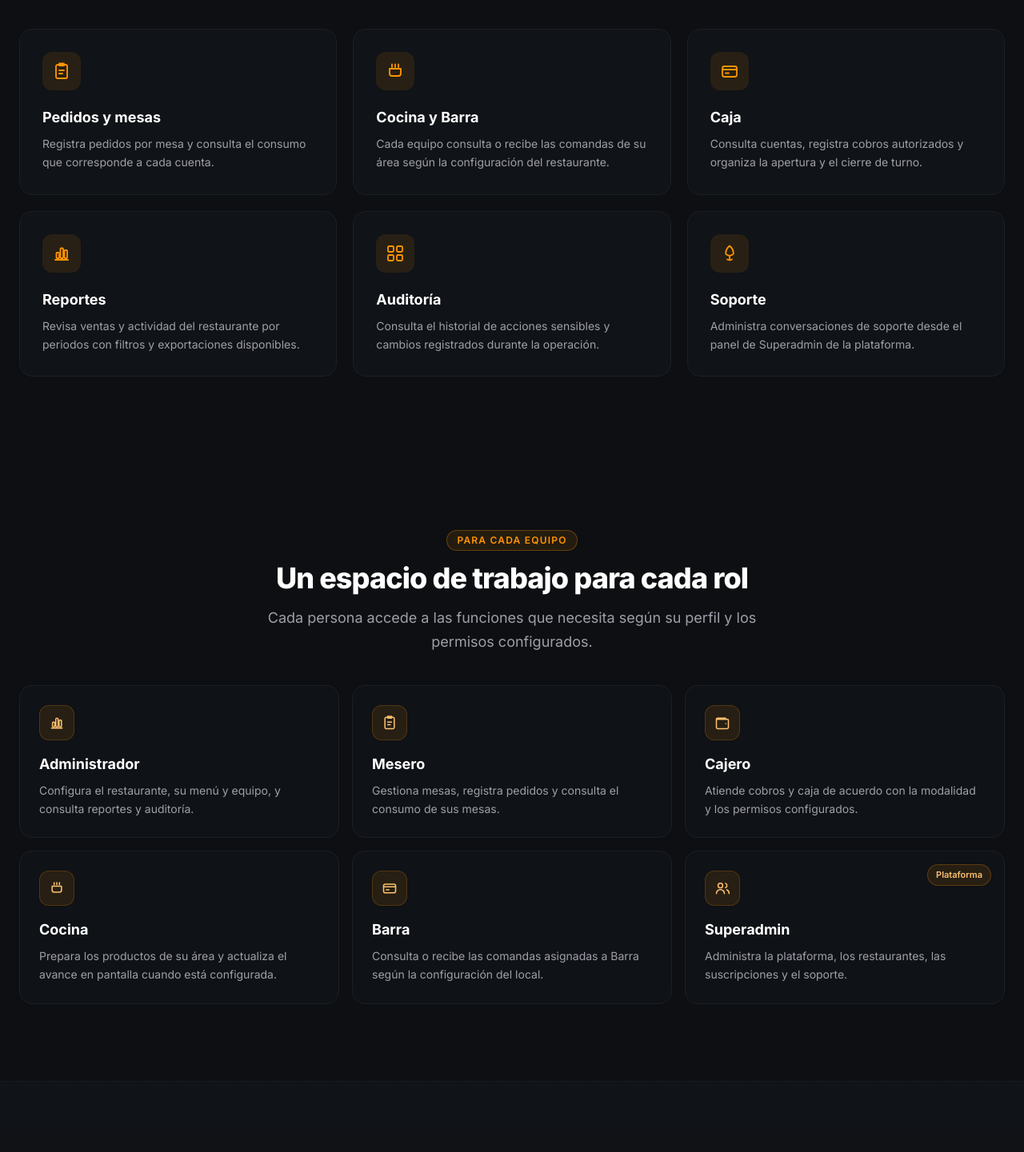
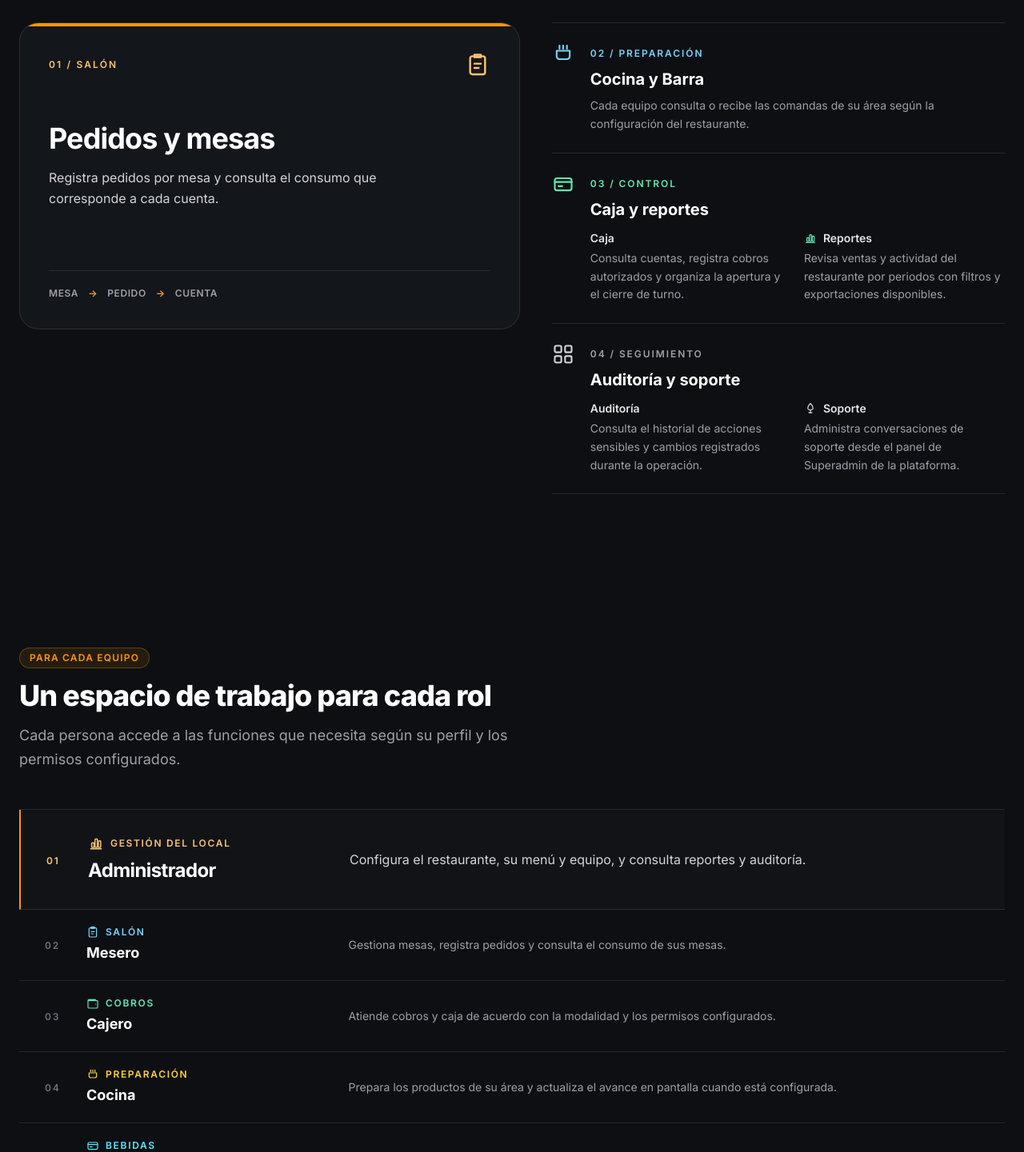
Before and after one commit to Benchi2312/Mesora, a React (Vite) app: page / in a window 1280 px wide. Shown: the part 1100-2541 px from the top of the page at 80% size. Built offline with nearby package versions, Linux system fonts and the light colour scheme; no server answers.

Commit message:
feat: ordenar presentación editorial de la landing

```diff
--- a/src/pages/landing/Beneficios.tsx
+++ b/src/pages/landing/Beneficios.tsx
@@ -2,33 +2,69 @@ import SectionHeading from './SectionHeading'
 import { IconCheck, IconClipboard, IconGrid, IconChartBar, IconUsers } from './Icons'
 
 const beneficios = [
-  { icon: IconClipboard, texto: 'Menos errores al registrar y enviar comandas.' },
-  { icon: IconUsers, texto: 'Mejor coordinación entre salón, Cocina y Barra.' },
-  { icon: IconGrid, texto: 'Más control sobre la caja y las ventas del restaurante.' },
-  { icon: IconCheck, texto: 'Historial y auditoría de acciones sensibles.' },
-  { icon: IconChartBar, texto: 'Reportes para revisar el desempeño del restaurante.' },
+  {
+    number: '02',
+    title: 'Áreas coordinadas',
+    text: 'Mejor coordinación entre salón, Cocina y Barra.',
+    icon: IconUsers,
+  },
+  {
+    number: '03',
+    title: 'Caja a la vista',
+    text: 'Más control sobre la caja y las ventas del restaurante.',
+    icon: IconGrid,
+  },
+  {
+    number: '04',
+    title: 'Acciones trazables',
+    text: 'Historial y auditoría de acciones sensibles.',
+    icon: IconCheck,
+  },
+  {
+    number: '05',
+    title: 'Datos para decidir',
+    text: 'Reportes para revisar el desempeño del restaurante.',
+    icon: IconChartBar,
+  },
 ]
 
 export default function Beneficios() {
   return (
     <section className="border-y border-white/5 bg-surface-900/35">
-      <div className="mx-auto grid w-full max-w-7xl gap-10 px-4 py-20 sm:px-6 sm:py-24 lg:grid-cols-[0.8fr_1.2fr] lg:items-center">
+      <div className="mx-auto w-full max-w-7xl px-4 py-20 sm:px-6 sm:py-24">
         <SectionHeading
           eyebrow="Beneficios"
           title="Más claridad durante el servicio"
           subtitle="La información de cada mesa acompaña al equipo desde el pedido hasta el cierre y la revisión del periodo."
           align="left"
         />
-        <ul className="grid gap-3 sm:grid-cols-2">
-          {beneficios.map(({ icon: Icon, texto }) => (
-            <li key={texto} className="flex min-h-20 items-center gap-4 rounded-xl border border-surface-800 bg-surface-900/70 p-4">
-              <span className="grid h-10 w-10 shrink-0 place-items-center rounded-lg bg-brand-500/10 text-brand-300">
-                <Icon className="h-5 w-5" />
+        <div className="mt-12 border-y border-white/10">
+          <article className="grid min-w-0 grid-cols-[1.5rem_minmax(0,1fr)] gap-x-4 gap-y-3 border-b border-l-2 border-white/10 border-l-brand-500 bg-surface-950/60 px-5 py-7 sm:grid-cols-[1.5rem_minmax(0,0.38fr)_minmax(0,1fr)] sm:items-center sm:gap-x-7 sm:px-8 sm:py-8">
+            <span className="self-start pt-1 text-xs font-semibold tracking-[0.16em] text-brand-300 sm:self-center">01</span>
+            <div className="min-w-0">
+              <span className="flex items-center gap-2 text-xs font-semibold uppercase tracking-[0.14em] text-brand-300">
+                <IconClipboard className="h-5 w-5 shrink-0" />Servicio
               </span>
-              <span className="text-sm font-medium leading-relaxed text-zinc-200">{texto}</span>
-            </li>
-          ))}
-        </ul>
+              <h3 className="mt-2 text-2xl font-bold tracking-tight text-white">Comandas claras desde el inicio</h3>
+            </div>
+            <p className="col-start-2 max-w-xl text-base leading-relaxed text-zinc-300 sm:col-start-3 sm:row-start-1">
+              Menos errores al registrar y enviar comandas.
+            </p>
+          </article>
+
+          <ul>
+            {beneficios.map(({ number, title, text, icon: Icon }) => (
+              <li key={title} className="grid min-w-0 grid-cols-[1.5rem_minmax(0,1fr)] gap-x-4 gap-y-2 border-b border-white/10 px-5 py-5 transition-colors last:border-b-0 sm:grid-cols-[1.5rem_minmax(0,0.38fr)_minmax(0,1fr)] sm:items-center sm:gap-x-7 sm:px-8 lg:hover:bg-white/[0.025]">
+                <span className="pt-0.5 text-xs font-semibold tracking-[0.16em] text-zinc-500">{number}</span>
+                <div className="flex min-w-0 items-center gap-3">
+                  <Icon className="h-5 w-5 shrink-0 text-brand-300" />
+                  <h3 className="text-base font-bold text-white">{title}</h3>
+                </div>
+                <p className="col-start-2 text-sm leading-relaxed text-zinc-400 sm:col-start-3 sm:row-start-1">{text}</p>
+              </li>
+            ))}
+          </ul>
+        </div>
       </div>
     </section>
   )
--- a/src/pages/landing/Features.tsx
+++ b/src/pages/landing/Features.tsx
@@ -1,69 +1,84 @@
 import SectionHeading from './SectionHeading'
-import {
-  IconCard,
-  IconChartBar,
-  IconClipboard,
-  IconGrid,
-  IconPot,
-  IconRocket,
-} from './Icons'
-
-const features = [
-  {
-    icon: IconClipboard,
-    title: 'Pedidos y mesas',
-    desc: 'Registra pedidos por mesa y consulta el consumo que corresponde a cada cuenta.',
-  },
-  {
-    icon: IconPot,
-    title: 'Cocina y Barra',
-    desc: 'Cada equipo consulta o recibe las comandas de su área según la configuración del restaurante.',
-  },
-  {
-    icon: IconCard,
-    title: 'Caja',
-    desc: 'Consulta cuentas, registra cobros autorizados y organiza la apertura y el cierre de turno.',
-  },
-  {
-    icon: IconChartBar,
-    title: 'Reportes',
-    desc: 'Revisa ventas y actividad del restaurante por periodos con filtros y exportaciones disponibles.',
-  },
-  {
-    icon: IconGrid,
-    title: 'Auditoría',
-    desc: 'Consulta el historial de acciones sensibles y cambios registrados durante la operación.',
-  },
-  {
-    icon: IconRocket,
-    title: 'Soporte',
-    desc: 'Administra conversaciones de soporte desde el panel de Superadmin de la plataforma.',
-  },
-]
+import { IconCard, IconChartBar, IconClipboard, IconGrid, IconPot, IconRocket } from './Icons'
 
 export default function Features() {
   return (
     <section id="soluciones" className="mx-auto w-full max-w-7xl scroll-mt-16 px-4 py-24 sm:px-6">
-      <div className="flex flex-col items-center gap-3 text-center">
       <SectionHeading
         eyebrow="La plataforma"
         title="¿Qué es Mesora?"
         subtitle="Mesora permite administrar pedidos, mesas, Cocina, Barra, caja, reportes, auditoría y soporte desde espacios de trabajo pensados para cada rol."
+        align="left"
       />
+
+      <div className="mt-12 grid gap-6 lg:grid-cols-[minmax(0,1.05fr)_minmax(0,0.95fr)] lg:items-start lg:gap-10">
+        <article className="relative flex flex-col overflow-hidden rounded-3xl border border-white/10 bg-surface-900 p-7 sm:p-9 lg:min-h-[24rem]">
+          <div className="absolute inset-x-0 top-0 h-1 bg-brand-500" aria-hidden="true" />
+          <div className="flex items-center justify-between gap-4">
+            <span className="text-xs font-semibold uppercase tracking-[0.18em] text-brand-300">01 / Salón</span>
+            <IconClipboard className="h-8 w-8 text-brand-300" />
           </div>
-      <div className="mt-14 grid gap-5 sm:grid-cols-2 lg:grid-cols-3">
-        {features.map((f) => (
-          <div
-            key={f.title}
-            className="group rounded-2xl border border-surface-800 bg-surface-900/60 p-7 transition duration-200 hover:-translate-y-0.5 hover:border-brand-500/40 hover:bg-surface-900 hover:shadow-xl hover:shadow-black/30"
-          >
-            <span className="mb-5 inline-grid h-12 w-12 place-items-center rounded-xl bg-brand-500/10 text-brand-500 transition group-hover:bg-brand-500 group-hover:text-surface-950">
-              <f.icon className="h-6 w-6" />
-            </span>
-            <h3 className="text-lg font-bold text-white">{f.title}</h3>
-            <p className="mt-2 text-sm leading-relaxed text-zinc-400">{f.desc}</p>
+          <div className="mt-14 max-w-md">
+            <h3 className="text-3xl font-bold tracking-tight text-white sm:text-4xl">Pedidos y mesas</h3>
+            <p className="mt-4 text-base leading-relaxed text-zinc-300">
+              Registra pedidos por mesa y consulta el consumo que corresponde a cada cuenta.
+            </p>
           </div>
-        ))}
+          <div className="mt-10 flex flex-wrap items-center gap-3 border-t border-white/10 pt-5 text-xs font-semibold uppercase tracking-wider text-zinc-400 lg:mt-auto">
+            <span>Mesa</span><span aria-hidden="true" className="text-brand-400">→</span>
+            <span>Pedido</span><span aria-hidden="true" className="text-brand-400">→</span>
+            <span>Cuenta</span>
+          </div>
+        </article>
+
+        <div className="border-t border-white/10">
+          <article className="grid gap-4 border-b border-white/10 py-6 transition-colors lg:hover:bg-white/[0.025] sm:grid-cols-[auto_1fr] sm:gap-5">
+            <IconPot className="h-7 w-7 text-sky-300" />
+            <div>
+              <span className="text-xs font-semibold uppercase tracking-[0.16em] text-sky-300">02 / Preparación</span>
+              <h3 className="mt-2 text-xl font-bold text-white">Cocina y Barra</h3>
+              <p className="mt-2 text-sm leading-relaxed text-zinc-400">
+                Cada equipo consulta o recibe las comandas de su área según la configuración del restaurante.
+              </p>
+            </div>
+          </article>
+
+          <article className="grid gap-4 border-b border-white/10 py-6 transition-colors lg:hover:bg-white/[0.025] sm:grid-cols-[auto_1fr] sm:gap-5">
+            <IconCard className="h-7 w-7 text-emerald-300" />
+            <div>
+              <span className="text-xs font-semibold uppercase tracking-[0.16em] text-emerald-300">03 / Control</span>
+              <h3 className="mt-2 text-xl font-bold text-white">Caja y reportes</h3>
+              <div className="mt-3 grid gap-4 sm:grid-cols-2">
+                <div>
+                  <h4 className="text-sm font-semibold text-zinc-200">Caja</h4>
+                  <p className="mt-1 text-sm leading-relaxed text-zinc-400">Consulta cuentas, registra cobros autorizados y organiza la apertura y el cierre de turno.</p>
+                </div>
+                <div>
+                  <h4 className="flex items-center gap-2 text-sm font-semibold text-zinc-200"><IconChartBar className="h-4 w-4 text-emerald-300" />Reportes</h4>
+                  <p className="mt-1 text-sm leading-relaxed text-zinc-400">Revisa ventas y actividad del restaurante por periodos con filtros y exportaciones disponibles.</p>
+                </div>
+              </div>
+            </div>
+          </article>
+
+          <article className="grid gap-4 border-b border-white/10 py-6 transition-colors lg:hover:bg-white/[0.025] sm:grid-cols-[auto_1fr] sm:gap-5">
+            <IconGrid className="h-7 w-7 text-zinc-300" />
+            <div>
+              <span className="text-xs font-semibold uppercase tracking-[0.16em] text-zinc-400">04 / Seguimiento</span>
+              <h3 className="mt-2 text-xl font-bold text-white">Auditoría y soporte</h3>
+              <div className="mt-3 grid gap-4 sm:grid-cols-2">
+                <div>
+                  <h4 className="text-sm font-semibold text-zinc-200">Auditoría</h4>
+                  <p className="mt-1 text-sm leading-relaxed text-zinc-400">Consulta el historial de acciones sensibles y cambios registrados durante la operación.</p>
+                </div>
+                <div>
+                  <h4 className="flex items-center gap-2 text-sm font-semibold text-zinc-200"><IconRocket className="h-4 w-4 text-zinc-300" />Soporte</h4>
+                  <p className="mt-1 text-sm leading-relaxed text-zinc-400">Administra conversaciones de soporte desde el panel de Superadmin de la plataforma.</p>
+                </div>
+              </div>
+            </div>
+          </article>
+        </div>
       </div>
     </section>
   )
--- a/src/pages/landing/Roles.tsx
+++ b/src/pages/landing/Roles.tsx
@@ -3,35 +3,44 @@ import { IconCard, IconChartBar, IconClipboard, IconPot, IconUsers, IconWallet }
 
 const roles = [
   {
-    icon: IconChartBar,
-    title: 'Administrador',
-    detail: 'Configura el restaurante, su menú y equipo, y consulta reportes y auditoría.',
-  },
-  {
+    number: '02',
+    area: 'Salón',
     icon: IconClipboard,
     title: 'Mesero',
     detail: 'Gestiona mesas, registra pedidos y consulta el consumo de sus mesas.',
+    accent: 'text-sky-300',
   },
   {
+    number: '03',
+    area: 'Cobros',
     icon: IconWallet,
     title: 'Cajero',
     detail: 'Atiende cobros y caja de acuerdo con la modalidad y los permisos configurados.',
+    accent: 'text-emerald-300',
   },
   {
+    number: '04',
+    area: 'Preparación',
     icon: IconPot,
     title: 'Cocina',
     detail: 'Prepara los productos de su área y actualiza el avance en pantalla cuando está configurada.',
+    accent: 'text-amber-300',
   },
   {
+    number: '05',
+    area: 'Bebidas',
     icon: IconCard,
     title: 'Barra',
     detail: 'Consulta o recibe las comandas asignadas a Barra según la configuración del local.',
+    accent: 'text-cyan-300',
   },
   {
+    number: '06',
+    area: 'Plataforma',
     icon: IconUsers,
     title: 'Superadmin',
     detail: 'Administra la plataforma, los restaurantes, las suscripciones y el soporte.',
-    platform: true,
+    accent: 'text-zinc-300',
   },
 ]
 
@@ -42,18 +51,36 @@ export default function Roles() {
         eyebrow="Para cada equipo"
         title="Un espacio de trabajo para cada rol"
         subtitle="Cada persona accede a las funciones que necesita según su perfil y los permisos configurados."
+        align="left"
       />
-      <div className="mt-10 grid gap-4 sm:grid-cols-2 lg:grid-cols-3">
-        {roles.map(({ icon: Icon, title, detail, platform }) => (
-          <article key={title} className="relative rounded-2xl border border-surface-800 bg-surface-900/50 p-5 sm:p-6">
-            {platform && <span className="absolute right-4 top-4 rounded-full border border-brand-500/25 bg-brand-500/10 px-2.5 py-1 text-[11px] font-semibold text-brand-300">Plataforma</span>}
-            <span className="mb-4 inline-grid h-11 w-11 place-items-center rounded-xl border border-brand-500/20 bg-brand-500/10 text-brand-300">
-              <Icon className="h-5 w-5" />
+      <div className="mt-12 border-y border-white/10">
+        <article className="grid min-w-0 grid-cols-[1.5rem_minmax(0,1fr)] gap-x-4 gap-y-3 border-b border-l-2 border-white/10 border-l-brand-500 bg-surface-900/70 px-5 py-7 sm:grid-cols-[1.5rem_minmax(0,0.38fr)_minmax(0,1fr)] sm:items-center sm:gap-x-7 sm:px-8 sm:py-8">
+          <span className="self-start pt-1 text-xs font-semibold tracking-[0.16em] text-brand-300 sm:self-center">01</span>
+          <div className="min-w-0">
+            <span className="flex items-center gap-2 text-xs font-semibold uppercase tracking-[0.14em] text-brand-300">
+              <IconChartBar className="h-5 w-5 shrink-0" />Gestión del local
             </span>
-            <h3 className="text-lg font-bold text-white">{title}</h3>
-            <p className="mt-2 text-sm leading-relaxed text-zinc-400">{detail}</p>
-          </article>
-        ))}
+            <h3 className="mt-2 text-2xl font-bold tracking-tight text-white">Administrador</h3>
+          </div>
+          <p className="col-start-2 max-w-xl text-base leading-relaxed text-zinc-300 sm:col-start-3 sm:row-start-1">
+            Configura el restaurante, su menú y equipo, y consulta reportes y auditoría.
+          </p>
+        </article>
+
+        <ul>
+          {roles.map(({ number, area, icon: Icon, title, detail, accent }) => (
+            <li key={title} className="grid min-w-0 grid-cols-[1.5rem_minmax(0,1fr)] gap-x-4 gap-y-2 border-b border-white/10 px-5 py-5 transition-colors last:border-b-0 sm:grid-cols-[1.5rem_minmax(0,0.38fr)_minmax(0,1fr)] sm:items-center sm:gap-x-7 sm:px-8 lg:hover:bg-white/[0.025]">
+              <span className="pt-0.5 text-xs font-semibold tracking-[0.16em] text-zinc-500">{number}</span>
+              <div className="min-w-0">
+                <span className={`flex items-center gap-2 text-xs font-semibold uppercase tracking-[0.14em] ${accent}`}>
+                  <Icon className="h-4 w-4 shrink-0" />{area}
+                </span>
+                <h3 className="mt-1 text-lg font-bold text-white">{title}</h3>
+              </div>
+              <p className="col-start-2 text-sm leading-relaxed text-zinc-400 sm:col-start-3 sm:row-start-1">{detail}</p>
+            </li>
+          ))}
+        </ul>
       </div>
     </section>
   )
```
Also changed, not shown: src/pages/landing/Hero.tsx (+0 -9 lines). Lines whose indentation alone changed are shown as unchanged.
